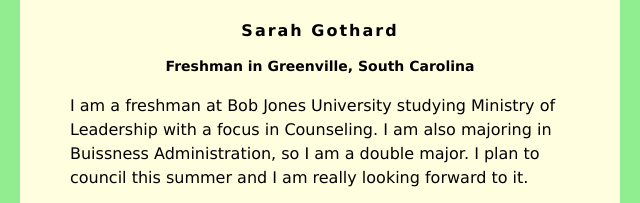
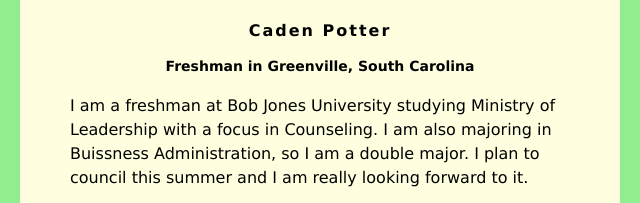
Before and after one commit to Cpott52/Cpott52.github.io, a plain HTML site: page index.html in a window 1280 px wide. Shown: the top 203 px of the page, 320-960 px from the left. Drawn offline with Linux system fonts and the light colour scheme.

Commit message:
Update index.html

```diff
--- a/index.html
+++ b/index.html
@@ -30,7 +30,7 @@ h3 {
 </head>
 <body>
     <div id="content">
-        <h1>Sarah Gothard</h1>
+        <h1>Caden Potter</h1>
         <h2>Freshman in Greenville, South Carolina</h2>
 
          <p>I am a freshman at Bob Jones University studying Ministry of Leadership with a focus in Counseling.
```
